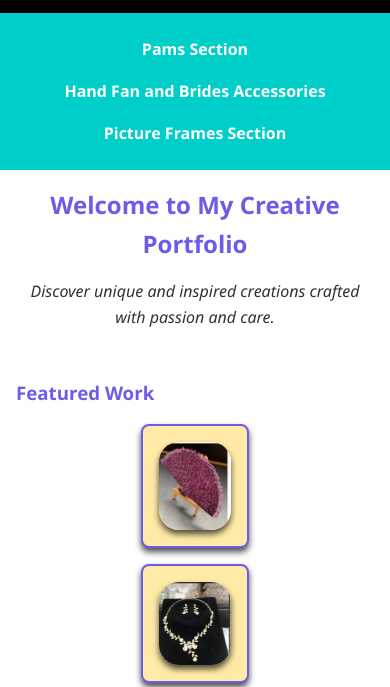
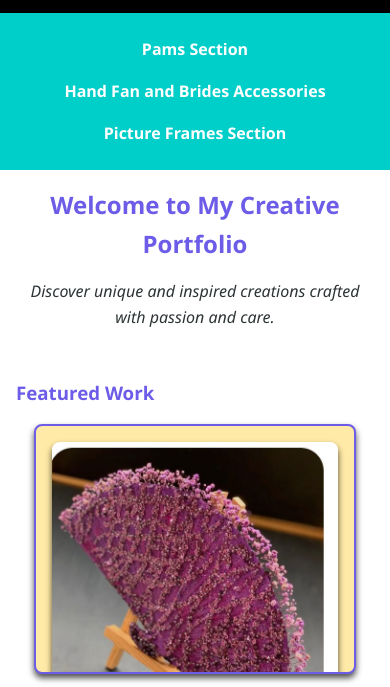
Before and after one commit to vic-vic-world/chinnyclassic-portfolio, a plain HTML site: page index.html in a window 390 px wide. Shown: the part 164-851 px from the top of the page. Drawn offline with Linux system fonts and the light colour scheme; a script that the page names is missing.

Commit message:
initial commit

```diff
--- a/style.css
+++ b/style.css
@@ -157,9 +157,10 @@ margin-top: 3rem;
   border: 2px solid #6C5CE7;
   padding: 1rem;
   border-radius: 8px;
-  flex: 1 1 300px;
+  flex: 1 1 250px;
   box-shadow: 0 4px 6px rgba(0,0,0,0.7);
-  max-width: 30%;
+ /* max-width: 30%;*/
+ text-align: center;
   overflow: hidden;
   transition: transform 0.3s ease;
 }
@@ -170,8 +171,9 @@ margin-top: 3rem;
 
 .project-card img {
   width: 100%;
-  height: 100%;
-  border-radius: 20px;
+  height: auto;
+  border-radius: 8px;
+  /*border-radius: 20px;*/
   display: block;
   box-shadow: 0 4px 6px rgba(0,0,0,0.7);
   transition: transform 0.4s ease, filter 0.3s ease;
@@ -238,14 +240,14 @@ margin-top: 3rem;
     padding: 1rem;
   }
 
-  .featured {
+  /*.featured {
     flex-direction: column;
     gap: 1rem;
-  }
+  }*/
 
-  .project-card {
+  /*.project-card {
     flex: 1 1 100%;
-  }
+  }*/
   .footer {
     padding: 0.8rem;
     font-size: 0.9rem;
@@ -269,5 +271,11 @@ margin-top: 3rem;
   .project-card {
     width: 90%;
   }
+  .project-card img {
+    width: 100%;
+    height: auto;
+    display: block;
+    border-radius: 8px;
+  }
 
 }
```
